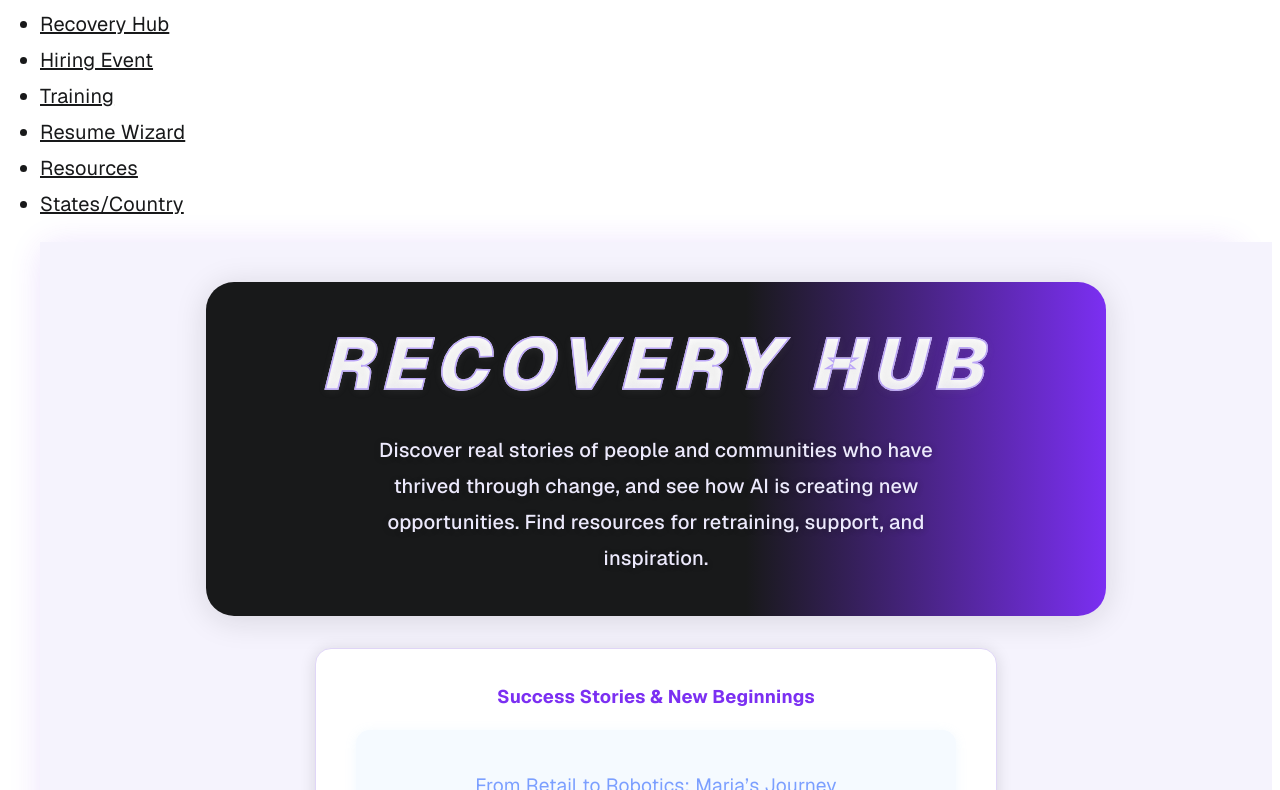
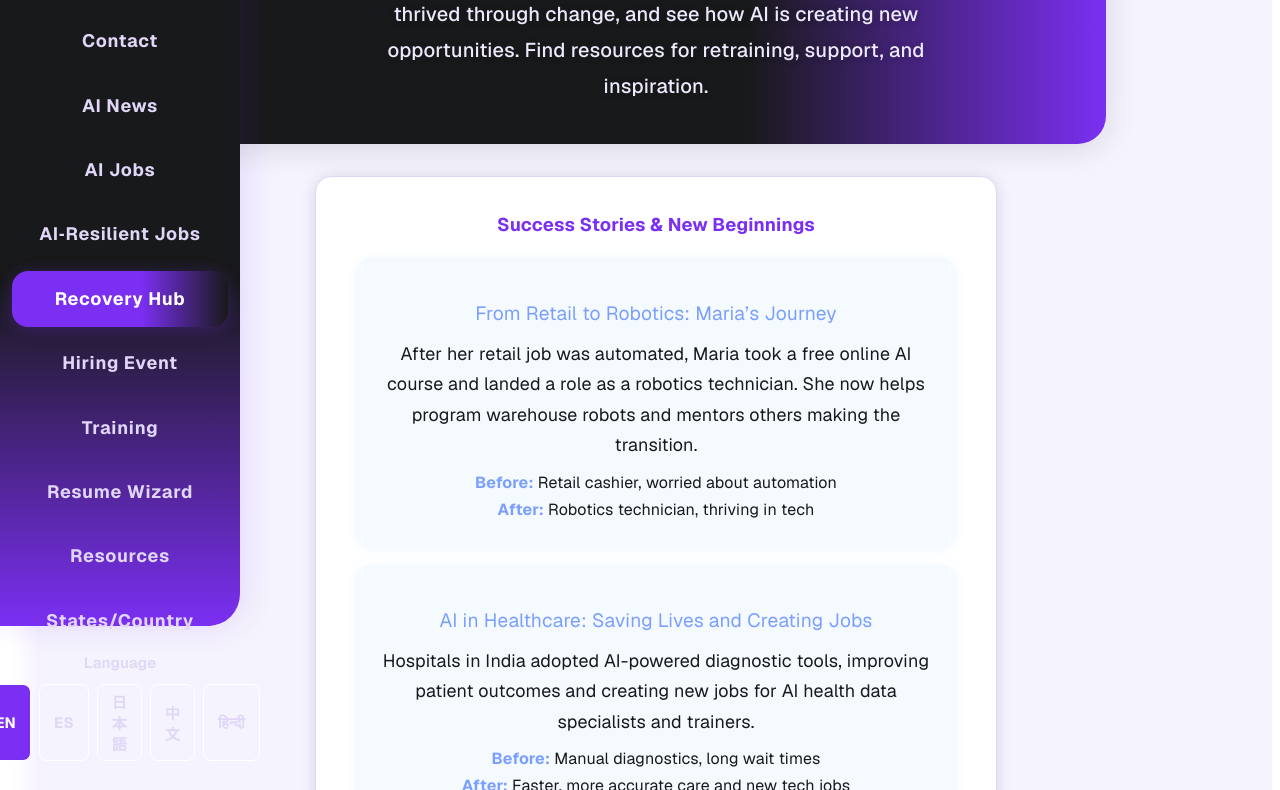
Before and after one commit to Shellzonit/auralis-sanctuary-, a Next.js app: page /recovery in a window 1280 px wide. Shown: the part 230-1020 px from the top of the page. Built offline with nearby package versions, Linux system fonts and the light colour scheme.

Commit message:
Redesign NavTabs as eloquent vertical sidebar with language switcher

```diff
--- a/components/NavTabs.tsx
+++ b/components/NavTabs.tsx
@@ -1,10 +1,20 @@
 "use client";
+
 import React from "react";
 import Link from "next/link";
 import { usePathname } from "next/navigation";
 
+const LANGUAGES = [
+  { code: "en", label: "EN" },
+  { code: "es", label: "ES" },
+  { code: "ja", label: "日本語" },
+  { code: "zh", label: "中文" },
+  { code: "hi", label: "हिन्दी" },
+];
+
 export default function NavTabs() {
   const pathname = usePathname();
+  const [lang, setLang] = React.useState("en");
   const tabs = [
     { href: "/", label: "Home" },
     { href: "/about", label: "About" },
@@ -19,20 +29,74 @@ export default function NavTabs() {
     { href: "/resources", label: "Resources" },
     { href: "/countries", label: "States/Country" },
   ];
+
   return (
-    <nav className="w-full flex justify-center mb-8">
-      <ul className="flex gap-6 bg-black/80 px-8 py-4 rounded-full border-2 border-white/40 shadow-2xl items-center">
+    <aside
+      style={{
+        position: "fixed",
+        top: 0,
+        left: 0,
+        height: "100vh",
+        width: 240,
+        background: "linear-gradient(180deg, #18191a 60%, #7b2ff2 100%)",
+        boxShadow: "4px 0 32px #7b2ff222",
+        borderTopRightRadius: 32,
+        borderBottomRightRadius: 32,
+        display: "flex",
+        flexDirection: "column",
+        alignItems: "center",
+        padding: "32px 0 24px 0",
+        zIndex: 100,
+      }}
+      aria-label="Main sidebar navigation"
+    >
+      <div style={{ marginBottom: 32, width: "100%", textAlign: "center" }}>
+        <span style={{
+          fontFamily: 'Playfair Display, Georgia, serif',
+          fontWeight: 800,
+          fontSize: 28,
+          color: '#fff',
+          letterSpacing: '0.08em',
+          textShadow: '0 2px 8px #7b2ff288',
+        }}>AI Wilding</span>
+      </div>
+      <nav style={{ width: "100%" }}>
+        <ul style={{
+          listStyle: "none",
+          padding: 0,
+          margin: 0,
+          width: "100%",
+          display: "flex",
+          flexDirection: "column",
+          gap: 8,
+        }}>
           {tabs.map((tab) => {
             const isActive =
               tab.href === "/"
                 ? pathname === "/"
                 : !!pathname && pathname.startsWith(tab.href);
             return (
-            <li key={tab.href}>
+              <li key={tab.href} style={{ width: "100%" }}>
                 <Link
                   href={tab.href}
-                className={`text-xl font-bold tracking-wide px-4 py-2 rounded-lg transition-colors relative text-sanctuary-text hover:text-sanctuary-accent focus:text-sanctuary-accent outline-none`}
+                  style={{
+                    display: "block",
+                    width: "90%",
+                    margin: "0 auto",
+                    padding: "12px 0",
+                    borderRadius: 16,
+                    fontWeight: 700,
+                    fontSize: 18,
+                    color: isActive ? "#fff" : "#e0d6f7",
+                    background: isActive ? "linear-gradient(90deg, #7b2ff2 60%, #18191a 100%)" : "transparent",
+                    boxShadow: isActive ? "0 2px 16px #7b2ff244" : "none",
+                    textAlign: "center",
+                    letterSpacing: "0.04em",
+                    textDecoration: "none",
+                    transition: "all 0.18s cubic-bezier(.4,1.3,.6,1)",
+                  }}
                   tabIndex={0}
+                  aria-current={isActive ? "page" : undefined}
                 >
                   {tab.label}
                 </Link>
@@ -41,5 +105,32 @@ export default function NavTabs() {
           })}
         </ul>
       </nav>
+      <div style={{ marginTop: "auto", width: "100%", textAlign: "center" }}>
+        <div style={{ marginBottom: 8, color: "#e0d6f7", fontWeight: 600, fontSize: 15 }}>Language</div>
+        <div style={{ display: "flex", justifyContent: "center", gap: 8 }}>
+          {LANGUAGES.map((langOpt) => (
+            <button
+              key={langOpt.code}
+              onClick={() => setLang(langOpt.code)}
+              style={{
+                padding: "6px 14px",
+                borderRadius: 8,
+                border: "1.5px solid #fff",
+                background: lang === langOpt.code ? "#7b2ff2" : "transparent",
+                color: lang === langOpt.code ? "#fff" : "#e0d6f7",
+                fontWeight: 700,
+                fontSize: 15,
+                cursor: "pointer",
+                transition: "all 0.15s cubic-bezier(.4,1.3,.6,1)",
+                outline: "none",
+              }}
+              aria-pressed={lang === langOpt.code}
+            >
+              {langOpt.label}
+            </button>
+          ))}
+        </div>
+      </div>
+    </aside>
   );
 }
```
Lines whose indentation alone changed are shown as unchanged.
